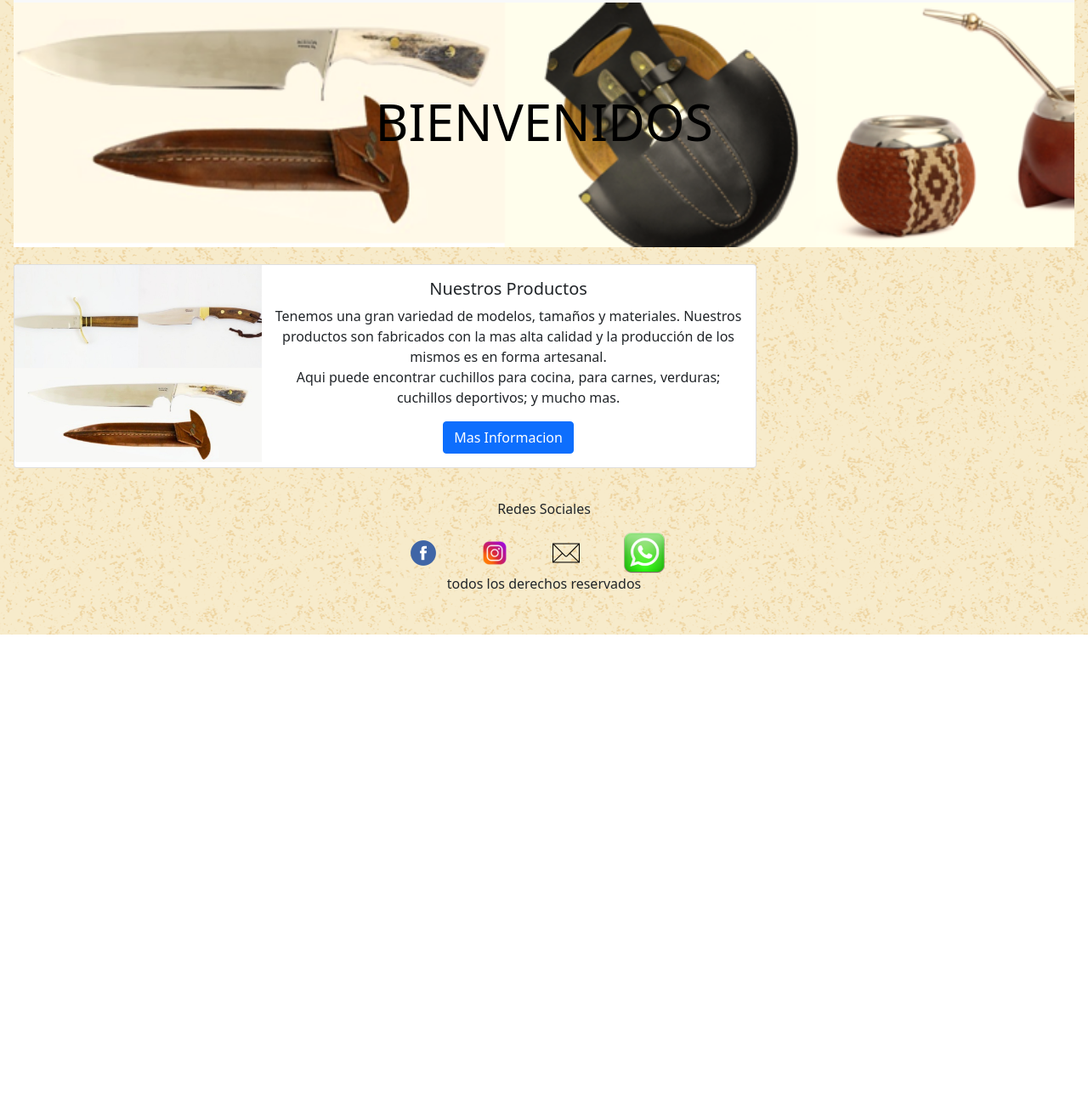
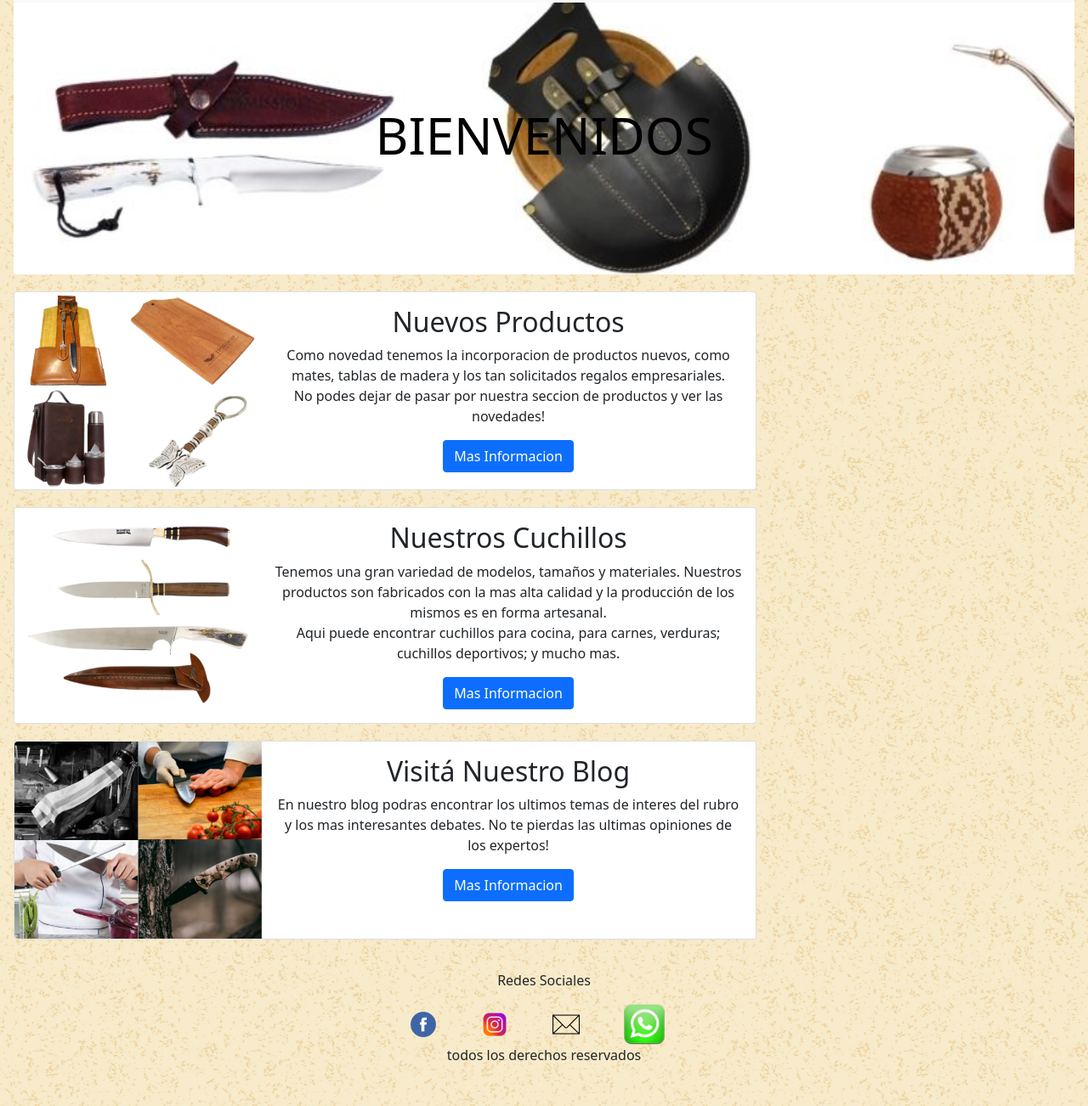
Before and after one commit to VeroKarst/Proyecto-Cuchillo-Artesanales, a website: page index.html in a window 1280 px wide. Shown: the part 121-1423 px from the top of the page at 85% size. Before the commit the page ends 868 px from the top, so only its background shows below. Drawn offline with nearby package versions, Linux system fonts and the light colour scheme.

Commit message:
Mejoras en imagenes index

```diff
--- a/index.html
+++ b/index.html
@@ -62,15 +62,33 @@
     </header>
     <!--Termina Section-->
 
-    <!--Inicia Card-->
+    <!--Inicia Card 1-->
     <div id="cardproductos" class="card mb-3" style="max-width: 70%;">
         <div class="row g-0">
             <div class="col-md-4">
-                <img src="./media/collageproductos.jpg" class="img-fluid rounded-start" alt="imagen collage de tres cuchillos de distintas medidas y modelos">
+                <img src="./media/collagenuevosproductosindex.jpg   " class="img-fluid rounded-start" alt="imagen collage de tres cuchillos de distintas medidas y modelos">
             </div>
             <div class="col-md-8" id="textocardproductos">
                 <div class="card-body">
-                    <h5 class="card-title">Nuestros Productos</h5>
+                    <h5 class="card-title">Nuevos Productos</h5>
+                    <p class="card-text">Como novedad tenemos la incorporacion de productos nuevos, como mates, tablas de madera y los tan solicitados regalos empresariales. <br> No podes dejar de pasar por nuestra seccion de productos y ver las novedades!
+                    </p>
+                    <a href="./Paginas/Productos.html" class="btn btn-primary ">Mas Informacion</a>
+                </div>
+            </div>
+        </div>
+    </div>
+    <!--Termina Card 1-->
+
+    <!--Inicia Card 2-->
+    <div id="cardproductos" class="card mb-3" style="max-width: 70%;">
+        <div class="row g-0">
+            <div class="col-md-4">
+                <img src="./media/collageproductosindex.jpg" class="img-fluid rounded-start" alt="imagen collage de tres cuchillos de distintas medidas y modelos">
+            </div>
+            <div class="col-md-8" id="textocardproductos">
+                <div class="card-body">
+                    <h5 class="card-title">Nuestros Cuchillos</h5>
                     <p class="card-text">Tenemos una gran variedad de modelos, tamaños y materiales. Nuestros productos son fabricados con la mas alta calidad y la producción de los mismos es en forma artesanal. <br> Aqui puede encontrar cuchillos para cocina, para carnes,
                         verduras; cuchillos deportivos; y mucho mas.
                     </p>
@@ -79,7 +97,25 @@
             </div>
         </div>
     </div>
-    <!--Termina Card-->
+    <!--Termina Card 2-->
+
+    <!--Inicia Card 3-->
+    <div id="cardproductos" class="card mb-3" style="max-width: 70%;">
+        <div class="row g-0">
+            <div class="col-md-4">
+                <img src="./media/collageblogindex.jpg" class="img-fluid rounded-start" alt="imagen collage de tres cuchillos de distintas medidas y modelos">
+            </div>
+            <div class="col-md-8" id="textocardproductos">
+                <div class="card-body">
+                    <h5 class="card-title">Visitá Nuestro Blog</h5>
+                    <p class="card-text">En nuestro blog podras encontrar los ultimos temas de interes del rubro y los mas interesantes debates. No te pierdas las ultimas opiniones de los expertos!
+                    </p>
+                    <a href="./Paginas/Blog.html" class="btn btn-primary ">Mas Informacion</a>
+                </div>
+            </div>
+        </div>
+    </div>
+    <!--Termina Card 3-->
 
     <!--Inicia Footer-->
     <footer>
--- a/scss/_content.scss
+++ b/scss/_content.scss
@@ -64,6 +64,12 @@ div {
     }
 }
 
+div {
+    h5 {
+        font-size: $fontSizeTitles;
+    }
+}
+
 section {
     li {
         list-style: none;
@@ -74,13 +80,13 @@ section {
 }
 
 header {
-    background: url(../media/fotoindex.PNG);
+    background: url(../media/collageprincipalindex.jpg);
     background-repeat: no-repeat;
     background-size: cover;
     display: $d-flex;
     justify-content: center;
     align-items: center;
-    height: 36vh;
+    height: 40vh;
     h1 {
         text-transform: uppercase;
         color: black;
```
Also changed, not shown: css/main.css, media/collageblogindex.jpg (added), media/collagenuevosproductosindex.jpg (added), media/collageprincipalindex.jpg (added), media/collageproductos.jpg (deleted), media/collageproductosindex.jpg (added), media/equipomate.jpg (added), media/fotoindex.PNG (deleted), media/imagenblog1.jpg (added), media/imagenblog2.png (added), media/imagenblog3.png (added), media/imagenblog4.jpg (renamed from media/soportejamonero.jpg), media/llavero.jpg (added), media/llaveros.jpg (added).
